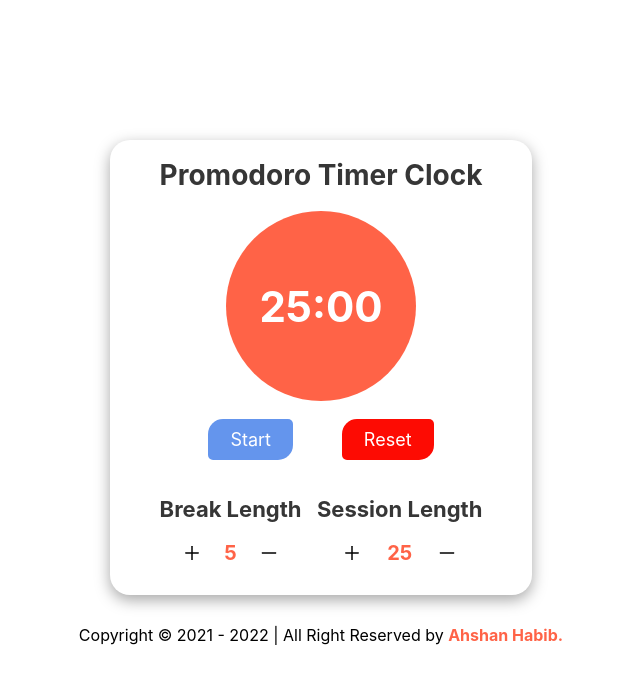
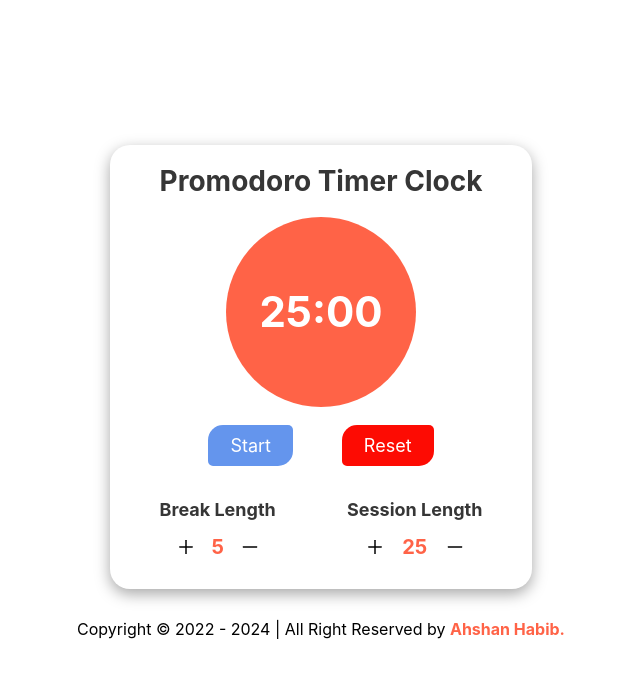
Before and after one commit to AhshanHabib26/pomodoro-clock-with-react, a React (Create React App) app: page / in a window 1280 px wide. Shown: the top 684 px of the page, without its empty margins (319-959 px from the left). Built offline with nearby package versions, Linux system fonts and the light colour scheme.

Commit message:
Code Update

```diff
--- a/src/Componnets/Footer/Footer.js
+++ b/src/Componnets/Footer/Footer.js
@@ -7,7 +7,7 @@ const Footer = () => {
   return (
     <div>
       <p className={Styles.inner_footer}>
-        Copyright © 2021 - {getYear} | All Right Reserved by{" "}
+        Copyright © {getYear} - 2024 | All Right Reserved by{" "}
         <a
           href="https://www.linkedin.com/in/ahshanhabib26/"
         >
--- a/src/Componnets/Footer/Footer.module.css
+++ b/src/Componnets/Footer/Footer.module.css
@@ -1,5 +1,6 @@
 .inner_footer{
     margin-top: 30px;
+    user-select: none;
 }
 .inner_footer a{
     text-decoration: none;
@@ -7,6 +8,7 @@
     font-weight: bold;
     transition: 0.5s ease-in-out;
     cursor: pointer;
+
 }
 .inner_footer a:hover{
     color: #6495ed;
--- a/src/Componnets/Promodoro/Promodoro.css
+++ b/src/Componnets/Promodoro/Promodoro.css
@@ -14,6 +14,7 @@
 .title h1{
     font-size: 28px;
     color: #363636;
+    user-select: none;
 }
 .display{
     background-color: #ff6347;
@@ -63,7 +64,7 @@
     justify-content: space-between;
 }
 .break_control .session_control , h2{
-    font-size: 22px;
+    font-size: 18px;
     font-weight: 700;
     color: #363636;
     user-select: none;
```
